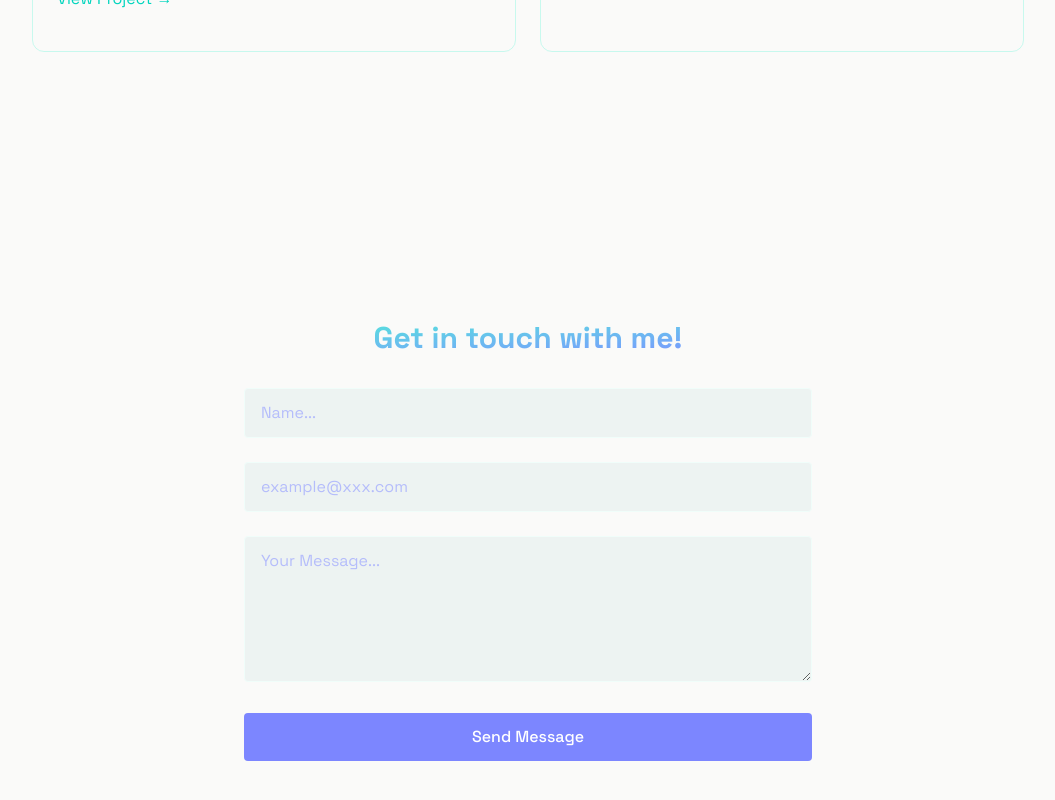
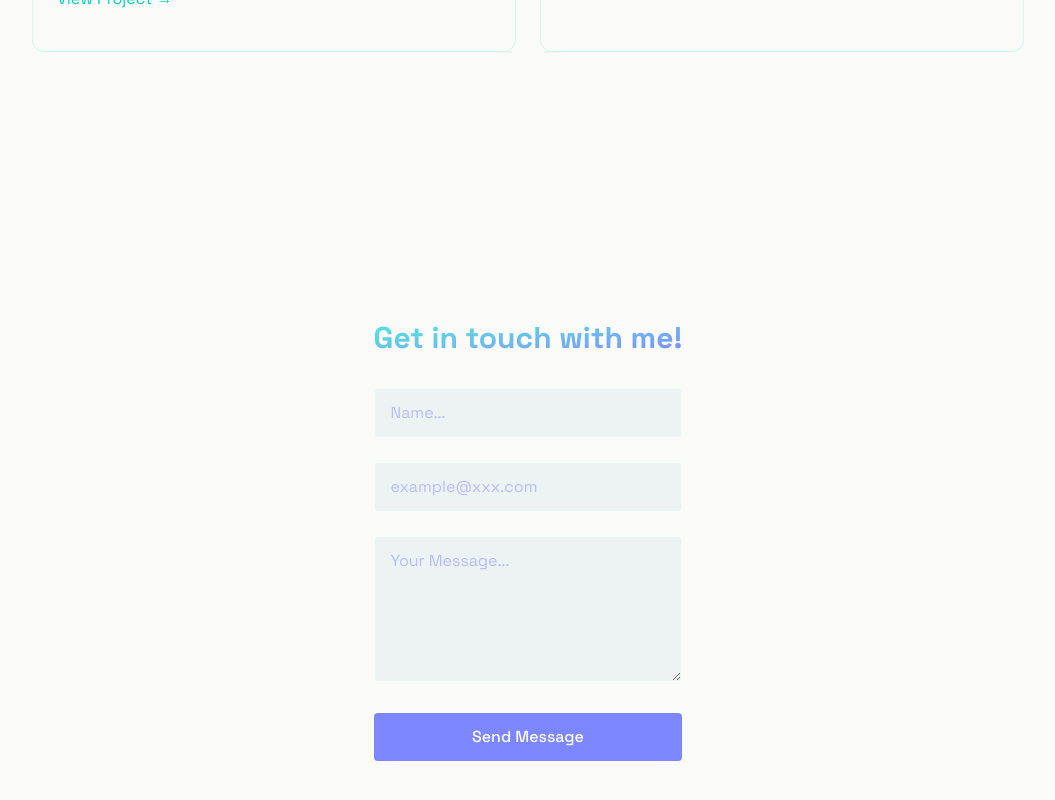
Before and after one commit to syedm83/portfolio, a React (Vite) app in the folder portfolio/: page / in a window 1280 px wide. Shown: the part 2484-3284 px from the top of the page, without its empty margins (112-1167 px from the left). Built offline with nearby package versions, Linux system fonts and the light colour scheme.

Commit message:
fixed contact

```diff
--- a/portfolio/src/components/sections/Contact.jsx
+++ b/portfolio/src/components/sections/Contact.jsx
@@ -21,7 +21,7 @@
 
     return <section id="contact" className="min-h-screen flex items-center justify-center py-20">
         <RevealOnScroll>
-            <div className="px-4 w-150">
+            <div className="w-full max-w-xl px-4 mx-auto">
             <h2 className="text-3xl font-bold mb-8 bg-gradient-to-br from-teal-300 to-indigo-400 bg-clip-text text-transparent text-center">
                     Get in touch with me!</h2>
                 <form className="space-y-6" onSubmit={handleSubmit}>
```
